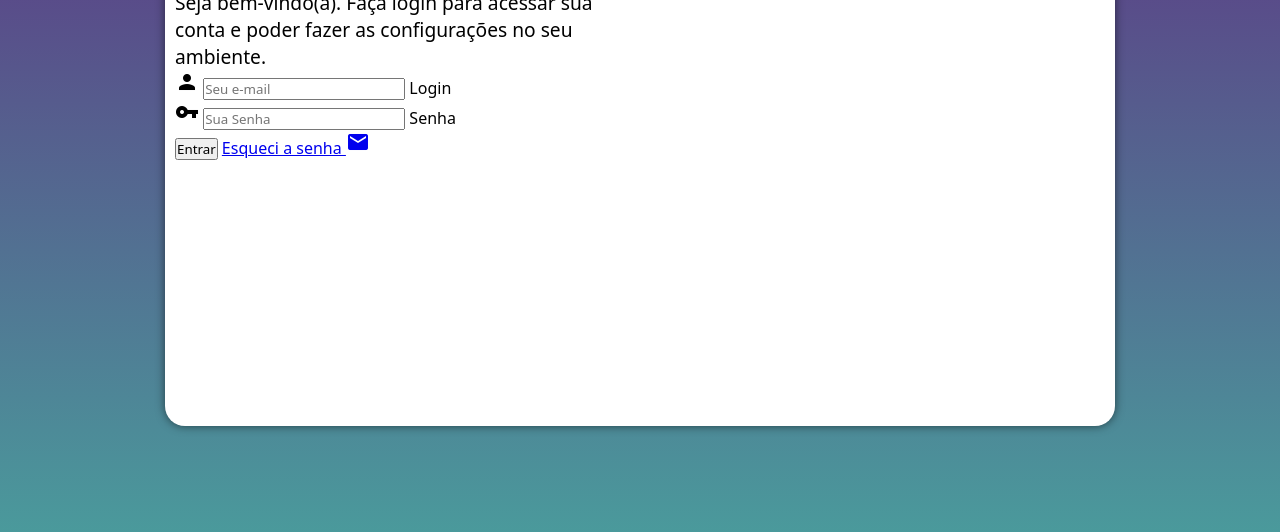
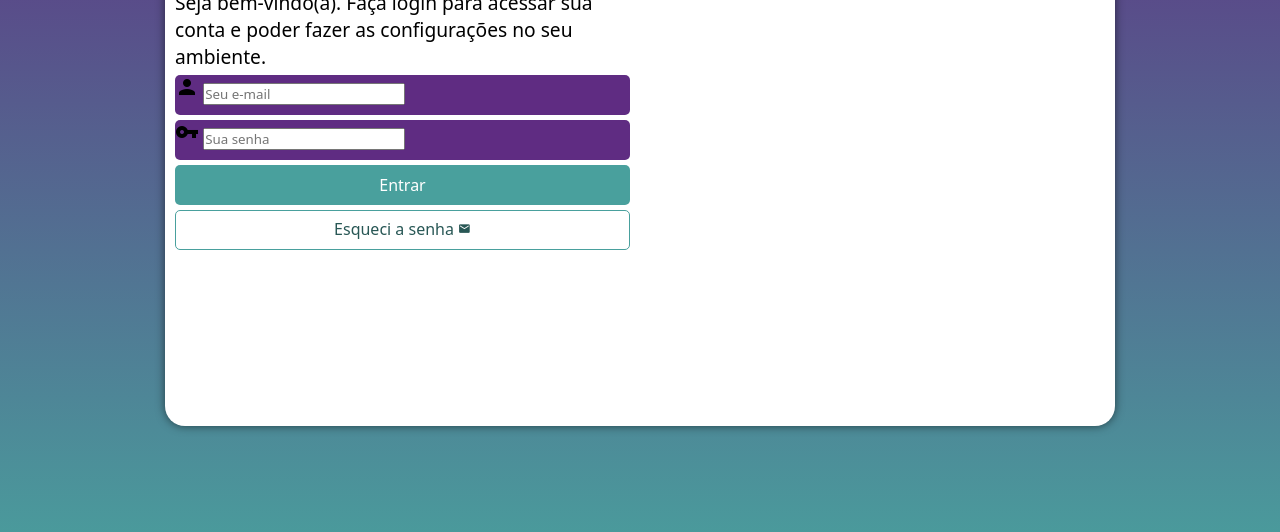
Before and after one commit to GuilhermeGuimaraesDeMedeiros/Projeto-Login, a plain HTML site: page index.html in a window 1280 px wide. Shown: the part 224-756 px from the top of the page. Drawn offline with Linux system fonts and the light colour scheme.

Commit message:
Formatação do formulário

```diff
--- a/estilos/media-query.css
+++ b/estilos/media-query.css
@@ -7,7 +7,7 @@ body {
 
     section#login {
         width: 80vw;
-        height: 50vh;
+
     }
 
     section#login > div#imagem {
--- a/estilos/style.css
+++ b/estilos/style.css
@@ -34,7 +34,7 @@ section#login {
     overflow: hidden;
 
     background-color: white;
-    width: 250px;
+    width: 270px;
     height: 500px;
     border-radius: 20px;
     box-shadow: 0px 0px 10px rgba(0, 0, 0, 0.550);
@@ -64,3 +64,55 @@ div#formulario > h1 {
 div#formulario > p {
     font-size: 0.8em;
 }
+
+form > div.campo {
+    background-color: #5f2c82;
+    display: block;
+    width: 100%;
+    height: 40px;
+    border-radius: 5px;
+    margin: 5px 0px;
+}
+
+div.campo > label {
+    display: none;
+}
+
+form > input[type=submit] {
+    display: block;
+    font-size: 1em;
+    width: 100%;
+    height: 40px;
+    background-color: #49a09d;
+    color: white;
+    border: none;
+    border-radius: 5px;
+    cursor: pointer;
+}
+
+form > input[type=submit]:hover {
+    background-color: #285755;
+}
+
+form > a.botao {
+    display: block;
+    text-align: center;
+    font-size: 1em;
+    width: 100%;
+    height: 40px;
+    padding-top: 7px;
+    margin-top: 5px;
+    background-color: white;
+    color: #285755;
+    border: 1px solid #49a09d;
+    border-radius: 5px;
+    text-decoration: none;
+}
+
+form > a.botao:hover {
+    background-color: #49a09d;
+}
+
+form > a.botao > i {
+    font-size: 0.8em;
+}
--- a/index.html
+++ b/index.html
@@ -28,11 +28,11 @@
                     </div>
                     <div class="campo">
                         <span class="material-icons">vpn_key</span>
-                        <input type="password" name="senha" id="isenha" placeholder="Sua Senha" autocomplete="current-password" required minlength="8" maxlength="20">
+                        <input type="password" name="senha" id="isenha" placeholder="Sua senha" autocomplete="current-password" required minlength="8" maxlength="20">
                         <label for="isenha">Senha</label>
                     </div>
                     <input type="submit" value="Entrar">
-                   <a href="esqueci.html">Esqueci a senha <i class="material-icons">mail</i></a>
+                   <a href="esqueci.html" class="botao">Esqueci a senha <i class="material-icons">mail</i></a>
                 </form>
             </div>
         </section>
```
